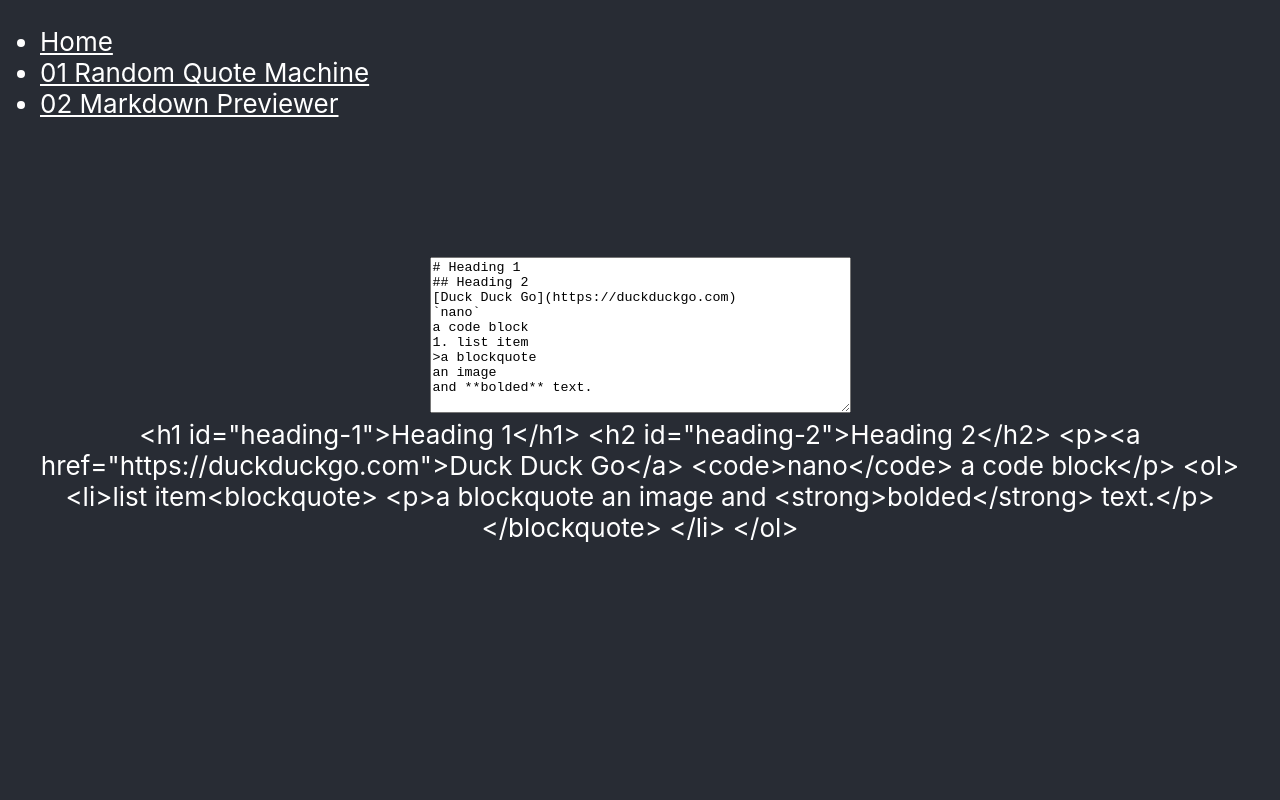
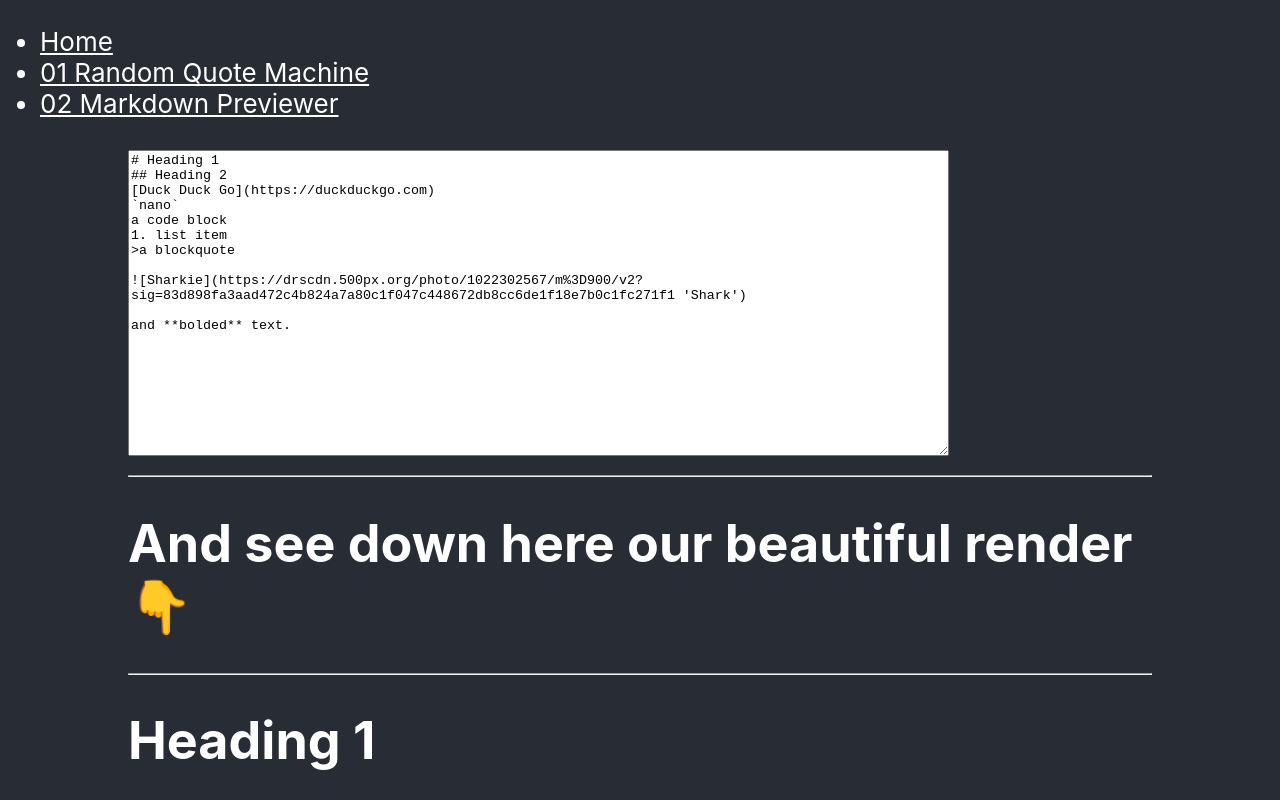
Before and after one commit to gj-oostenrijk/01-random-quote-machine, a React (Create React App) app: page /#/02-markdown-previewer in a window 1280 px wide. Shown: the top 800 px of the page. Built offline with nearby package versions, Linux system fonts and the light colour scheme.

Commit message:
finish styling

```diff
--- a/src/App.css
+++ b/src/App.css
@@ -17,7 +17,10 @@ body {
 }
 
 #markdownPreviewer {
-  text-align: center;
+  width: 80%;
+  height: 500px;
+  margin: 0 auto;
+  text-align: left;
 }
 
 a {
--- a/src/routes/MarkdownPreviewer.jsx
+++ b/src/routes/MarkdownPreviewer.jsx
@@ -2,7 +2,7 @@ import React from 'react';
 import '../App.css';
 import { marked } from 'marked';
 
-const defaultInput = "# Heading 1\n## Heading 2\n[Duck Duck Go](https://duckduckgo.com)\n`nano`\na code block\n1. list item\n>a blockquote\nan image\nand **bolded** text.";
+const defaultInput = "# Heading 1\n## Heading 2\n[Duck Duck Go](https://duckduckgo.com)\n`nano`\na code block\n1. list item\n>a blockquote\n\n![Sharkie](https://drscdn.500px.org/photo/1022302567/m%3D900/v2?sig=83d898fa3aad472c4b824a7a80c1f047c448672db8cc6de1f18e7b0c1fc271f1 'Shark')\n\nand **bolded** text.";
 
 export default class MarkdownPreviewer extends React.Component {
     constructor() {
@@ -29,12 +29,16 @@ export default class MarkdownPreviewer extends React.Component {
                 id="editor"
                 value={this.state.input}
                 onChange={this.handleChange}
-                rows="10" cols="50"
+                rows="20" cols="100"
                 >Hallo?</textarea>
-            <div id="preview" >
-                {marked.parse(this.state.input)}
-            </div>
-
+                <hr />
+                <h1>And see down here our beautiful render👇</h1>
+                <hr/>
+            <div id="preview" dangerouslySetInnerHTML={
+                {
+                    __html:marked.parse(this.state.input)
+                }
+                }></div>
         </div>
       );
     };
```
